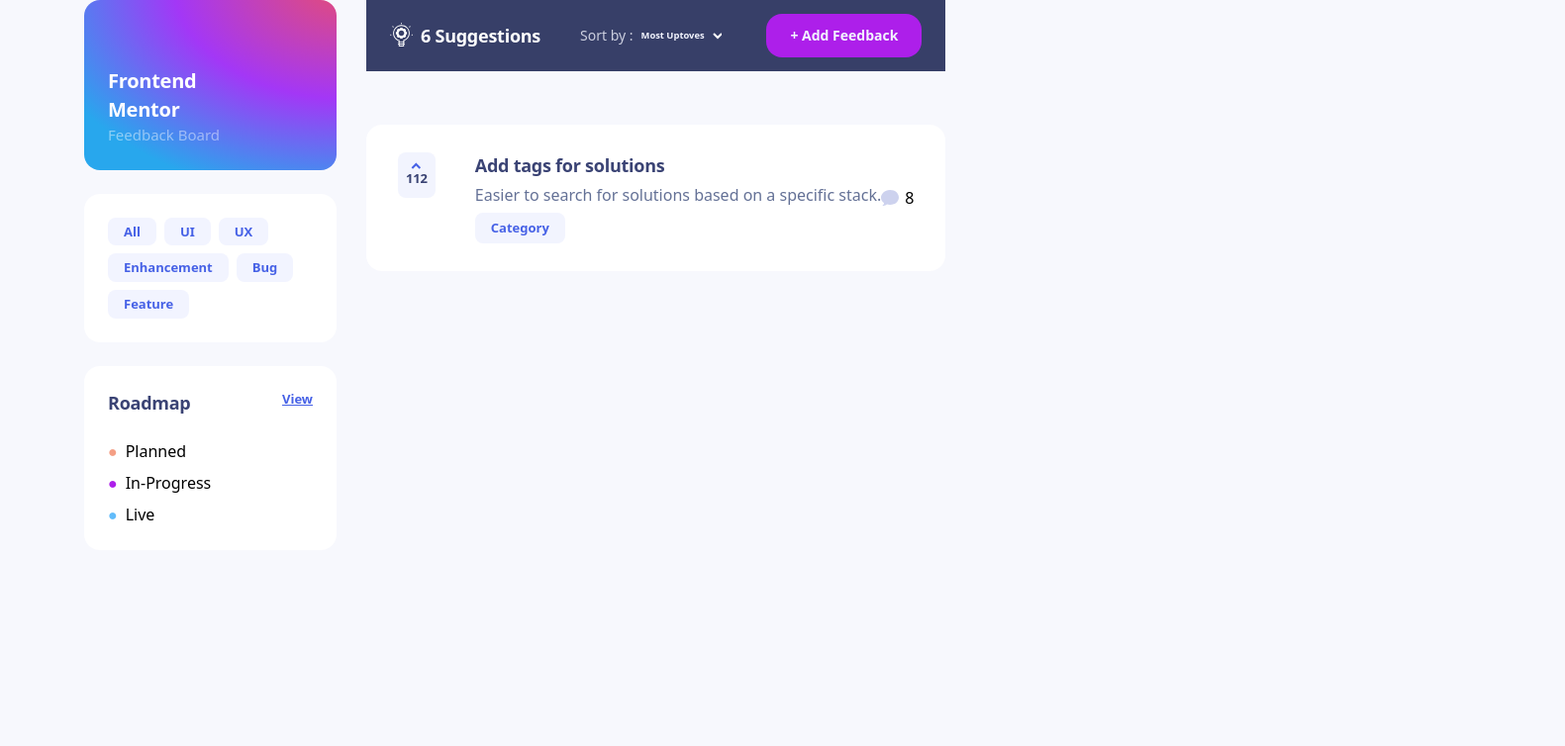
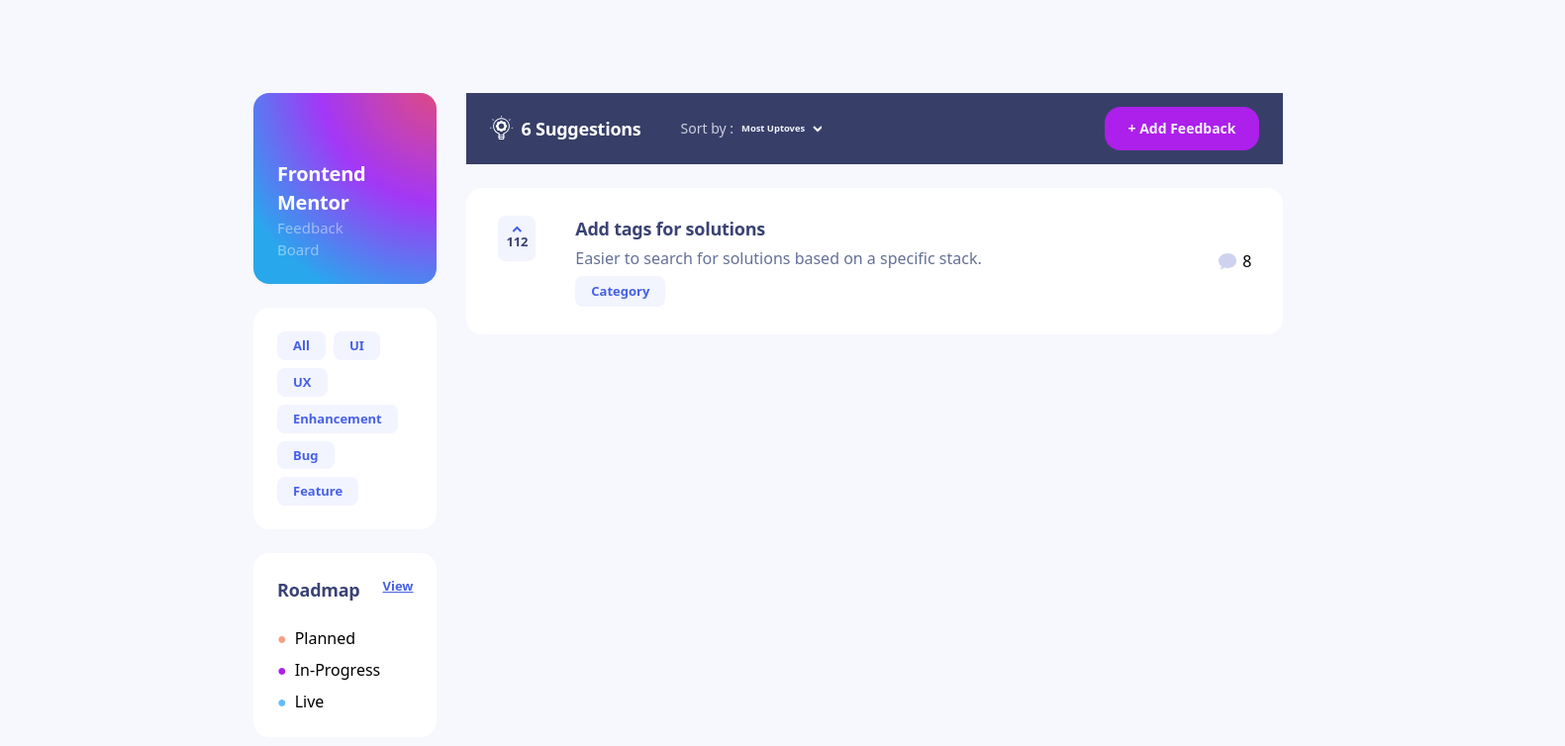
Before and after one commit to beratdimen/product-feedback, a Next.js app: page / in a window 1280 px wide. Shown: the top 754 px of the page at 99% size, 1581 px wide, since content can reach past the window. Built offline with nearby package versions, Linux system fonts and the light colour scheme.

Commit message:
header ve sidebar layouta taşındı

```diff
--- a/app/globals.css
+++ b/app/globals.css
@@ -88,5 +88,11 @@
   display: flex;
   gap: 30px;
   margin: 0 auto;
-  max-width: 1110px;
+  width: 1110px;
 }
+
+.bodycontent {
+  margin: 94px 20%;
+  display: flex;
+  gap: 30px;
+}
--- a/app/layout.js
+++ b/app/layout.js
@@ -1,6 +1,8 @@
 import localFont from "next/font/local";
 import "./globals.css";
 import { Toaster } from "sonner";
+import SideBar from "@/components/side-bar";
+import Header from "@/components/header";
 
 const geistSans = localFont({
   src: "./fonts/GeistVF.woff",
@@ -23,9 +25,13 @@
 
 export default function RootLayout({ children }) {
   return (
-    <html lang="en">
-      <body className={`${geistSans.variable} ${geistMono.variable}`}>
-        {children}
+    <html lang="tr">
+      <body className={`${geistSans.variable} ${geistMono.variable} bodycontent` } >
+        <SideBar />
+        <div >
+          <Header />
+          {children}
+        </div>
         <Toaster richColors position="top-right" />
       </body>
     </html>
--- a/app/page.js
+++ b/app/page.js
@@ -1,11 +1,9 @@
 import "./globals.css";
-import SideBar from "@/components/side-bar";
 import SuggestionsPage from "./suggestions/page";
 
 export default function Home() {
   return (
     <div className="container">
-      <SideBar />
       <SuggestionsPage />
     </div>
   );
--- a/app/suggestions/page.jsx
+++ b/app/suggestions/page.jsx
@@ -1,10 +1,8 @@
 import FeedbackCard from "@/components/feedback-card";
-import Header from "@/components/header";
 import "./style.css";
 export default function SuggestionsPage() {
   return (
     <div className="gg">
-      <Header />
       <FeedbackCard />
     </div>
   );
--- a/components/feedback-card/style.css
+++ b/components/feedback-card/style.css
@@ -5,7 +5,7 @@
   background-color: var(--cardBg);
   padding: 28px 32px;
   margin: 0 auto;
-  max-width: 825px;
+  width: 825px;
   border-radius: 16px;
 
   .contentGeneral {
--- a/components/header/style.css
+++ b/components/header/style.css
@@ -1,4 +1,5 @@
 .headerContainer {
+  width: 825px;
   background-color: var(--headerBg);
   display: flex;
   justify-content: space-between;
```
Also changed, not shown: app/roadmap/layout.jsx (added), app/roadmap/page.jsx (added).
